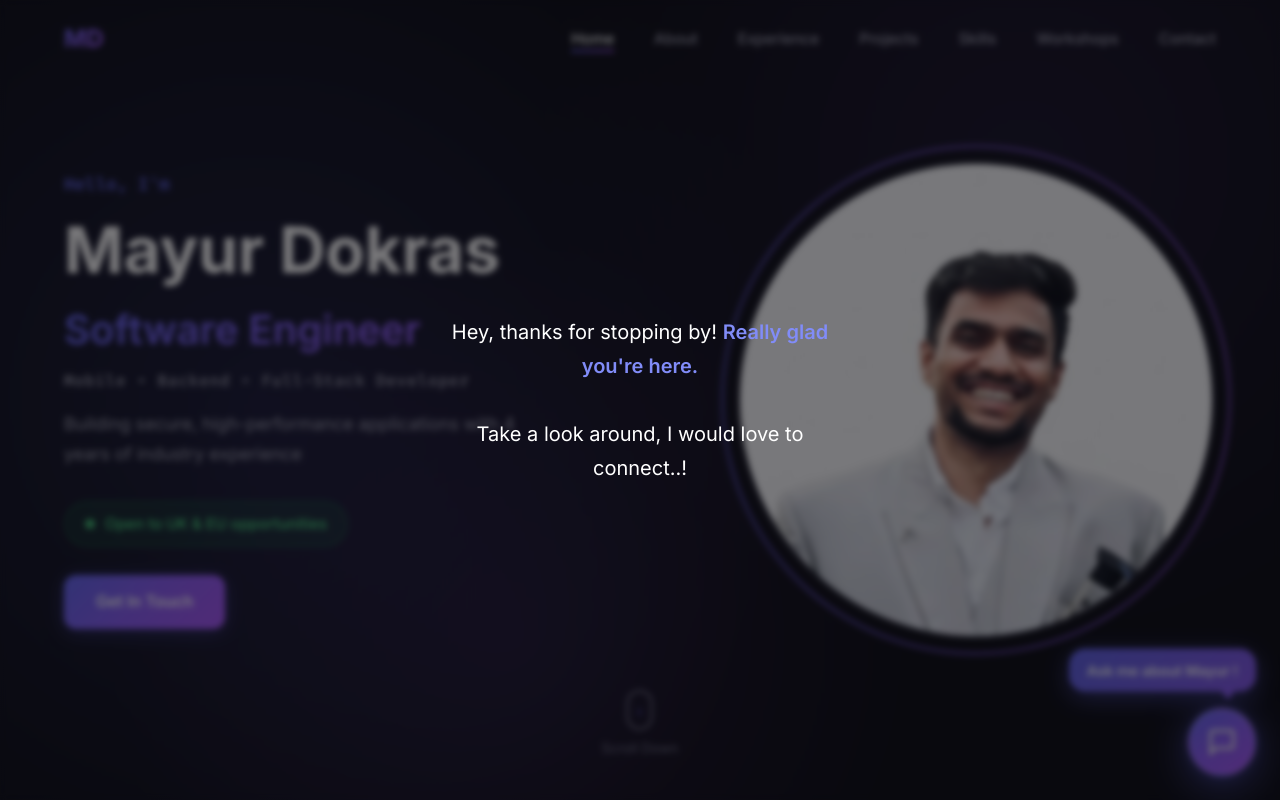
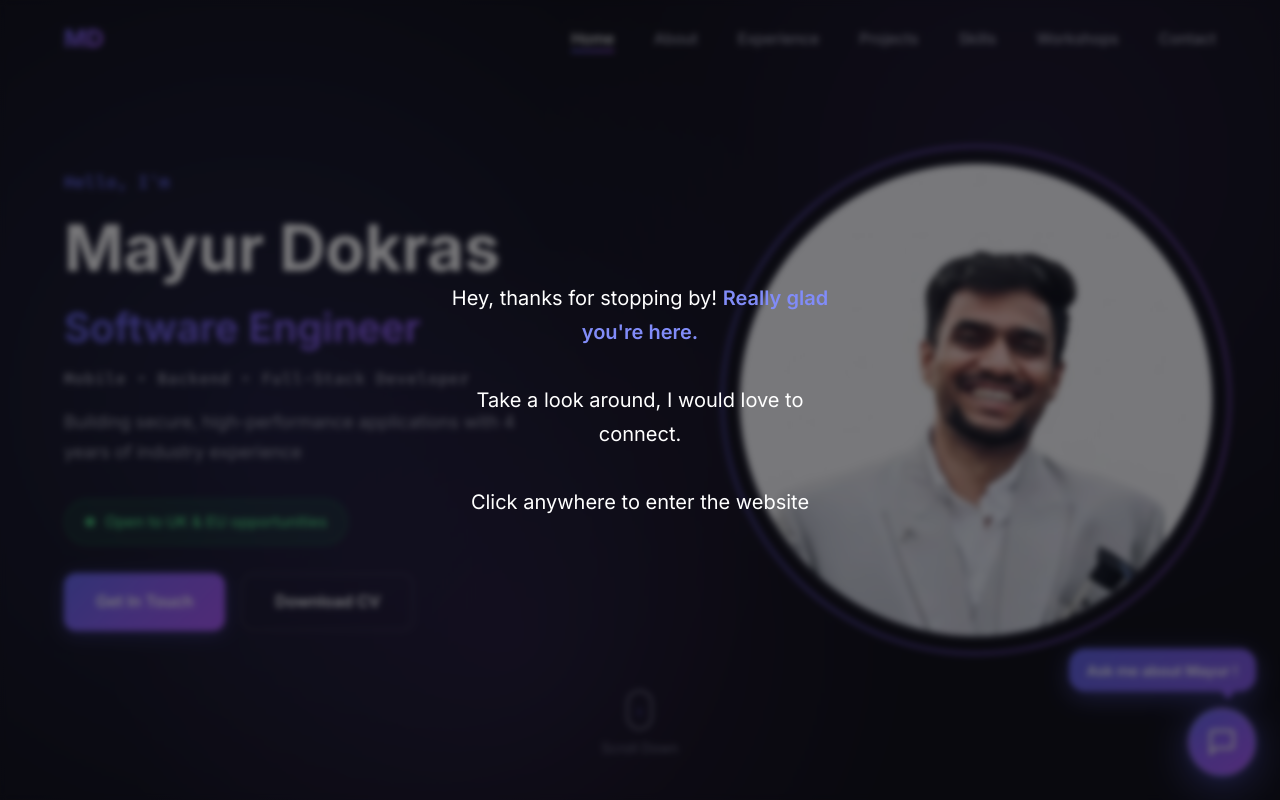
Before and after one commit to mayur-dokras/mayur-dokras.github.io, a website: page index.html in a window 1280 px wide. Shown: the top 800 px of the page. Drawn offline with Linux system fonts and the light colour scheme.

Commit message:
Update index.html
Added Interactive message on welcome where click emoji will be shown
and line added that you can click anywhere to see the website
Also, enabled Download CV button

```diff
--- a/index.html
+++ b/index.html
@@ -58,7 +58,7 @@
                 </div>
                 <div class="hero-buttons">
                     <a href="#contact" class="btn btn-primary">Get In Touch</a>
-                    <!-- <a href="Mayur_Dokras_CV.pdf" class="btn btn-secondary" download="Mayur_Dokras_CV.pdf">Download CV</a> -->
+                    <a href="Mayur_Dokras_CV.pdf" class="btn btn-secondary" download="Mayur_Dokras_CV.pdf">Download CV</a>
                 </div>
             </div>
             <div class="hero-image fade-in">
@@ -707,11 +707,28 @@
 
             const isReturning = localStorage.getItem(VISIT_KEY) === 'true';
 
+            // if (isReturning) {
+            //     messageEl.innerHTML = 'Welcome back ! <span class="highlight">Great to see you again.</span><br><br>I hope you find something interesting here...<br><br> (Click on screen to see website)';
+            // } else {
+            //     messageEl.innerHTML = 'Hey, thanks for stopping by! <span class="highlight">Really glad you\'re here.</span><br><br>Take a look around, I would love to connect..!';
+            // }
+
             if (isReturning) {
-                messageEl.innerHTML = 'Welcome back ! <span class="highlight">Great to see you again.</span><br><br>I hope you find something interesting here...';
-            } else {
-                messageEl.innerHTML = 'Hey, thanks for stopping by! <span class="highlight">Really glad you\'re here.</span><br><br>Take a look around, I would love to connect..!';
-            }
+                    messageEl.innerHTML = `Welcome back! <span class="highlight">Great to see you again.</span>
+                                        <br><br>
+                                        I hope you find something interesting here...
+                                        <br><br>
+                                        <span class="welcome-hint">
+                                        <span class="click-icon">☝</span>Click anywhere to enter the website</span>`;
+                            } else {
+                    messageEl.innerHTML = `
+                        Hey, thanks for stopping by!
+                        <span class="highlight">Really glad you're here.</span>
+                        <br><br>
+                        Take a look around, I would love to connect.
+                        <br><br>
+                        <span class="welcome-hint">Click anywhere to enter the website</span>`;
+                            }
 
             overlay.addEventListener('click', () => {
                 overlay.classList.add('hidden');
```
